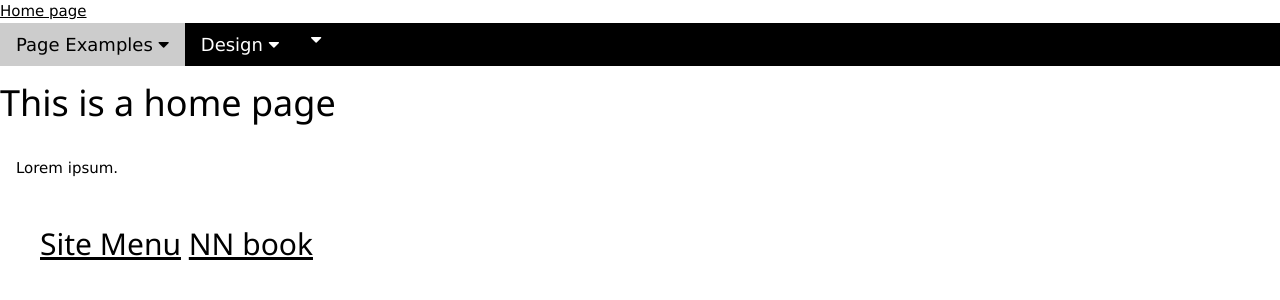
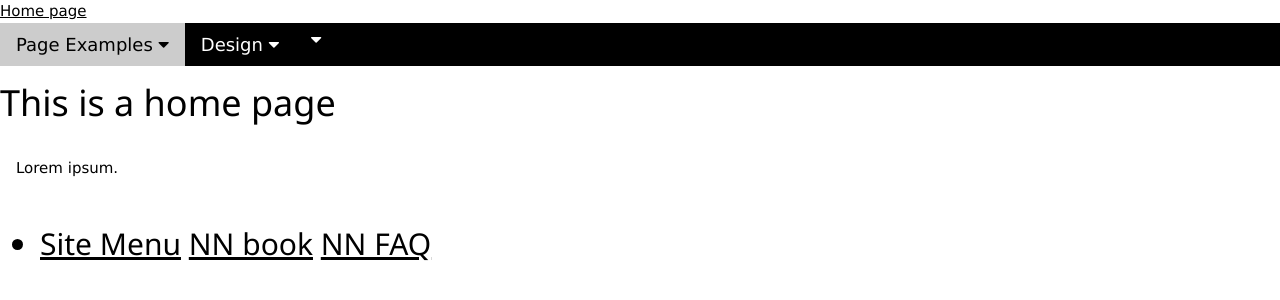
Before and after one commit to ooge0/ooge0.github.io, a plain HTML site: page index.html in a window 1280 px wide. Drawn offline with nearby package versions, Linux system fonts and the light colour scheme; files whose address does not match are found by name.

Commit message:
Update index.html

```diff
--- a/index.html
+++ b/index.html
@@ -14,8 +14,11 @@
     <p>Lorem ipsum.</p>
     <h2>
       <ul>
+        <li>
             <a class="active" href="menu">Site Menu</a>
-            <a class="active" href="summary.md">NN book</a>
+            <a class="active" href="README.MD">NN book</a>
+            <a class="active" href="SUMMARY.MD">NN FAQ</a>
+          </li>
       </ul>
    </h2>
   </body>
```
